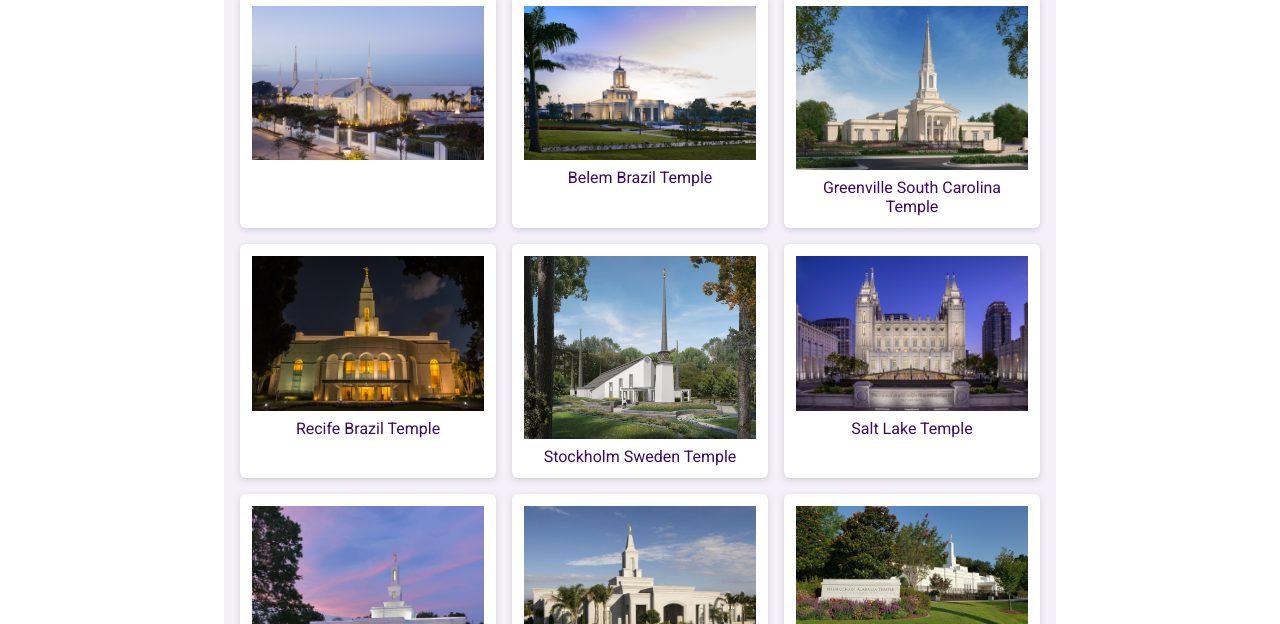
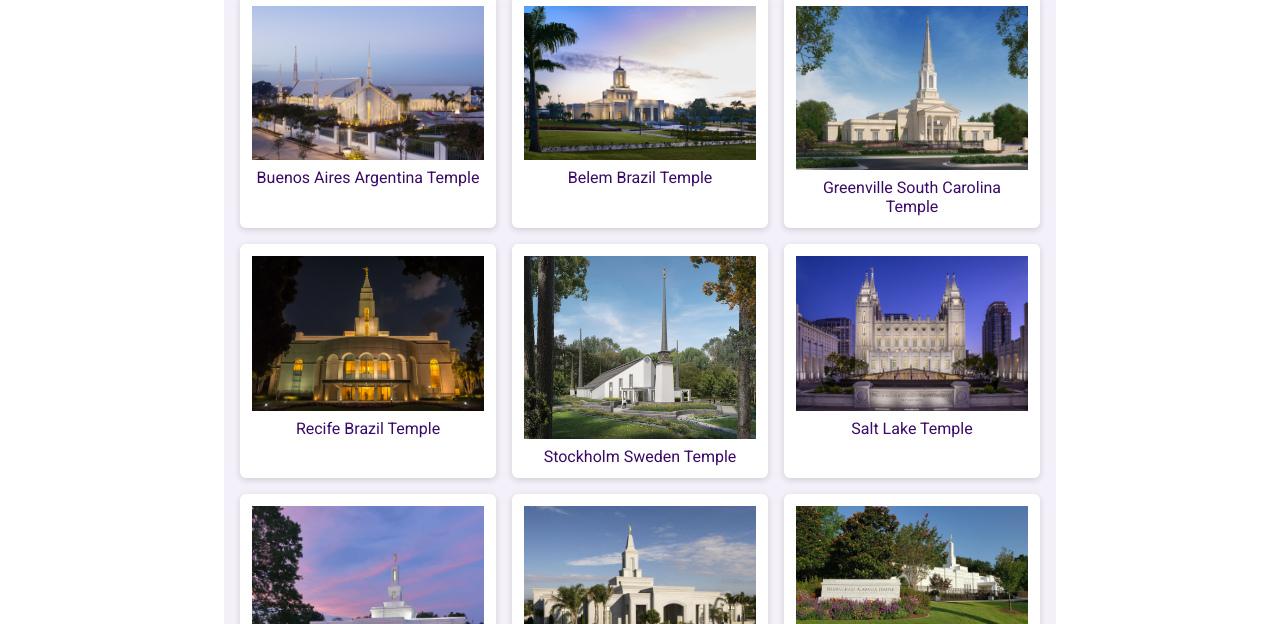
Before and after one commit to moronimunoz/wdd131, a plain HTML site: page temples.html in a window 1280 px wide. Shown: the part 176-800 px from the top of the page. Drawn offline with Linux system fonts and the light colour scheme.

Commit message:
bsastemple

```diff
--- a/temples.html
+++ b/temples.html
@@ -40,7 +40,7 @@
             <figure class="album-item">
                 <img src="images/buenos-aires-argentina-temple-4087-main.jpg" alt="Buenos Aires Argentina Temple"
                     loading="lazy" width="400" height="250">
-                <figcaption></figcaption>
+                <figcaption>Buenos Aires Argentina Temple</figcaption>
             </figure>
             <figure class="album-item">
                 <img src="images/belem-brazil-temple-31310-main.jpg" alt="Belem Brazil Temple" loading="lazy"
```
